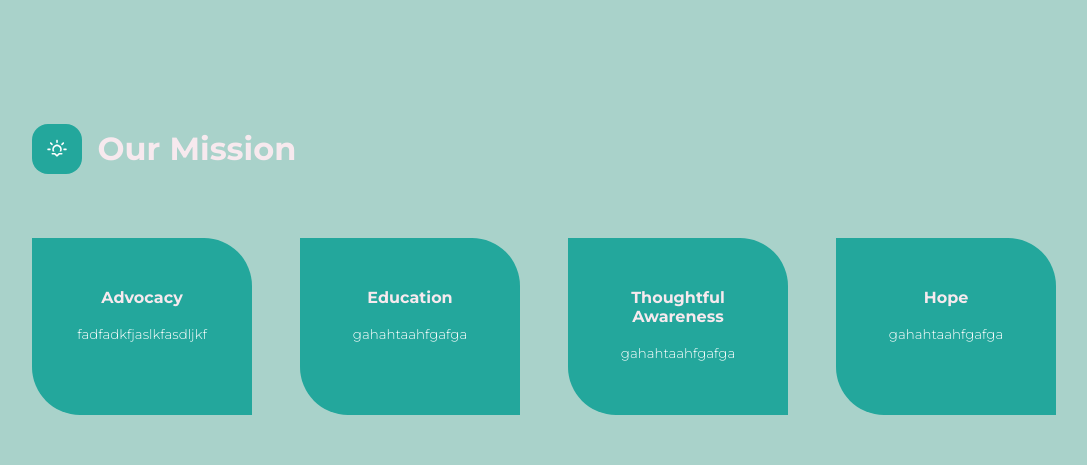
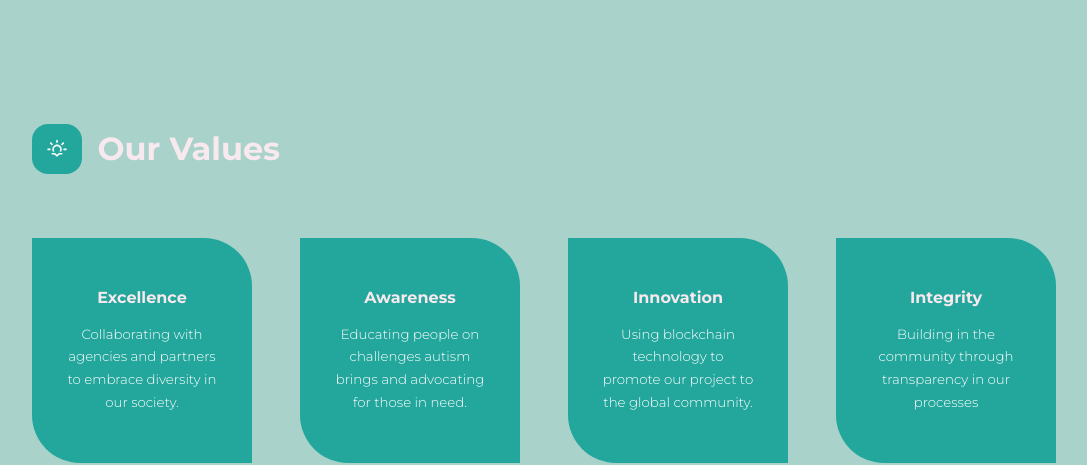
Before and after one commit to tovaulma/nft4asd, a React (Create React App) app: page / in a window 1280 px wide. Shown: the part 740-1205 px from the top of the page, without its empty margins (96-1183 px from the left). Built offline with nearby package versions, Linux system fonts and the light colour scheme.

Commit message:
changed filler text

```diff
--- a/src/components/Footer.jsx
+++ b/src/components/Footer.jsx
@@ -21,7 +21,7 @@ const Footer = () => {
             </article>
             <article>
                 <h4>Permalinks</h4>
-                <Link to="/about">About</Link>
+                <Link to="/about">About Us</Link>
                 <Link to="/contact">Contact</Link>
                 <Link to="/roadmap">Roadmap</Link>
             </article>
--- a/src/components/OurMission.jsx
+++ b/src/components/OurMission.jsx
@@ -7,7 +7,7 @@ const OurMission = () => {
   return (
     <section className="mission">
         <div className="container mission__container">
-          <SectionHead icon={<WiSunset/>} title="Our Mission"/>
+          <SectionHead icon={<WiSunset/>} title="Our Values"/>
           <div className='mission__wrapper'>
               {
                 missions.map(({id, title, info}) => {
--- a/src/components/Partners.jsx
+++ b/src/components/Partners.jsx
@@ -8,7 +8,7 @@ const Partners = () => {
   return (
     <section className="partners">
         <div className="container partners__container">
-          <SectionHead icon={<FaRegHandshake/>} title="Our Partners"/>
+          <SectionHead icon={<FaRegHandshake/>} title="Partners"/>
           <div className="partner__wrapper">
             <div className="row">
               <ul className="column">
--- a/src/components/WhoWeAre.jsx
+++ b/src/components/WhoWeAre.jsx
@@ -2,6 +2,7 @@ import React from 'react'
 import SectionHead from './SectionHead'
 import {HiOutlineUserGroup} from 'react-icons/hi'
 import Px1 from '../images/px1.png'
+import Px2 from '../images/px2.png'
 
 const WhoWeAre = () => {
   return (
@@ -17,7 +18,7 @@ const WhoWeAre = () => {
                 </div>
             </div>
             <div className='bio'>
-                <img src={Px1} alt="person"/>
+                <img src={Px2} alt="person"/>
                 <div className='content'>
                     <h2>Ryan Zhao</h2>
                     <h3>Head of Blockchain</h3>
--- a/src/data.js
+++ b/src/data.js
@@ -22,23 +22,23 @@ export const links = [
 export const missions = [
     {
         id: 1,
-        title: "Advocacy",
-        info: "fadfadkfjaslkfasdljkf",
+        title: "Excellence",
+        info: "Collaborating with agencies and partners to embrace diversity in our society.",
     },
     {
         id: 2,
-        title: "Education",
-        info: "gahahtaahfgafga",
+        title: "Awareness",
+        info: "Educating people on challenges autism brings and advocating for those in need.",
     },
     {
         id: 3,
-        title: "Thoughtful Awareness",
-        info: "gahahtaahfgafga",
+        title: "Innovation",
+        info: "Using blockchain technology to promote our project to the global community.",
     },
     {
         id: 4,
-        title: "Hope",
-        info: "gahahtaahfgafga",
+        title: "Integrity",
+        info: "Building in the community through transparency in our processes",
     }
 ]
 
--- a/src/pages/contact/Contact.jsx
+++ b/src/pages/contact/Contact.jsx
@@ -1,8 +1,16 @@
 import './contact.css'
+import Image from '../../images/header__image.jpg'
+import Header from '../../components/Header'
+import Footer from '../../components/Footer'
 
 const Contact = () => {
   return (
-    <div>Contact</div>
+    <>
+    <Header title="Contact" image={Image}>
+      Minim minim reprehenderit in sint laboris occaecat quis fugiat ipsum duis eu.
+    </Header>
+    <Footer/>
+    </>
   )
 }
 
--- a/src/pages/home/home.css
+++ b/src/pages/home/home.css
@@ -162,6 +162,7 @@ footer {
 
 .footer__container article p {
     margin-top: 0.5rem;
+    color: white;
 }
 
 .footer__container article h4 {
```
Also changed, not shown: src/images/px2.png (added).
